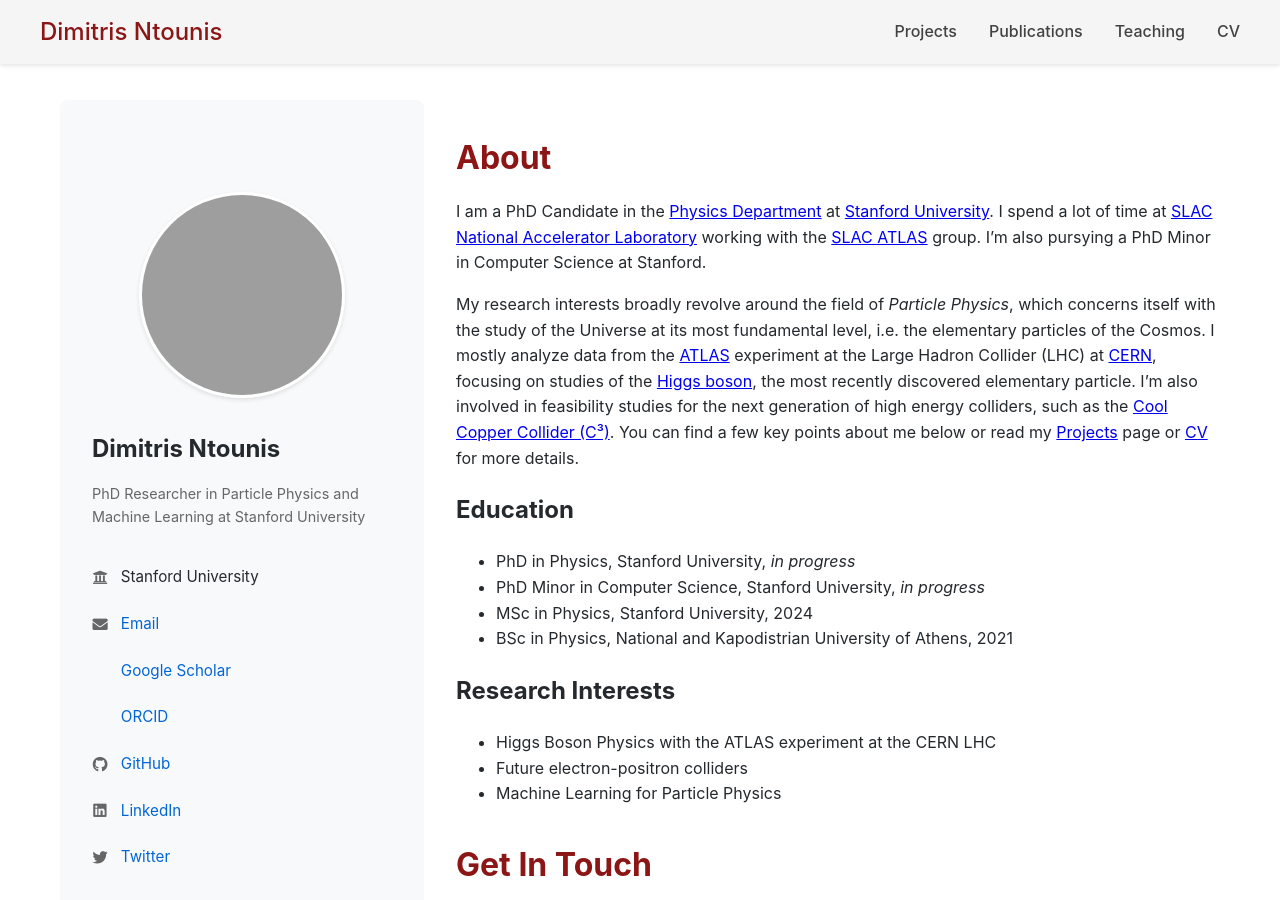
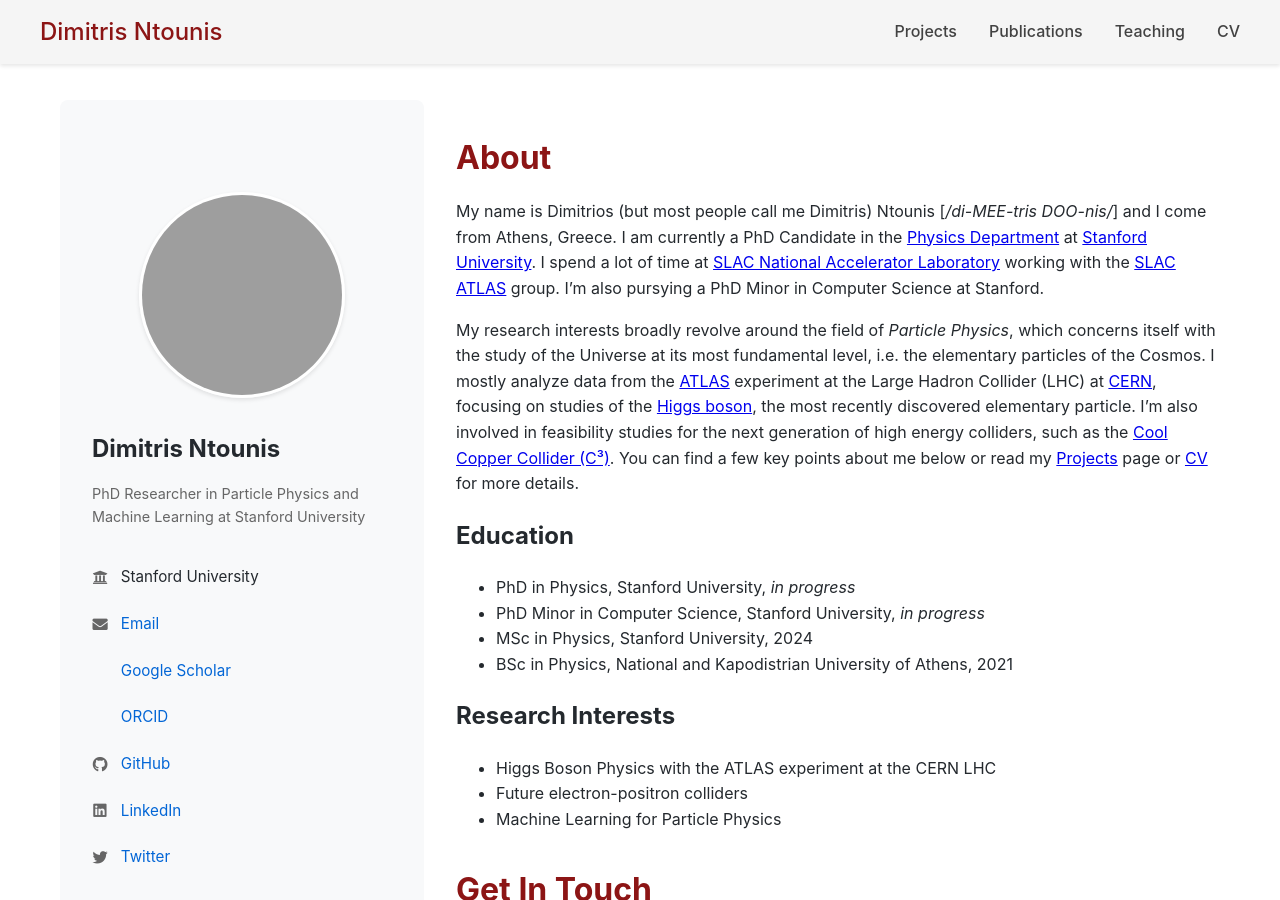
Before and after one commit to dntounis/dntounis.github.io, a Jekyll site: the page built from index.md, in a window 1280 px wide and 900 px high. Built offline with Jekyll 4.4.1, drawn with Linux system fonts in a browser that asks for light colours; a style sheet for code colours, icons or effects is not loaded; grey boxes are pictures that could not be loaded.

Commit message:
update CV

```diff
--- a/_config.yml
+++ b/_config.yml
@@ -184,4 +184,5 @@ academic_links:
   research_gate: true
   orcid: true
 
-cv_pdf: /assets/files/Dimitris_Ntounis_academic_CV_November2024.pdf  # Update this path to your CV's location
+#cv_pdf: /assets/files/Dimitris_Ntounis_academic_CV_November2024.pdf  # Update this path to your CV's location
+cv_pdf: /assets/files/DN_CV_18Nov2024.pdf
--- a/assets/css/style.scss
+++ b/assets/css/style.scss
@@ -165,9 +165,3 @@ body {
   border-radius: 8px;
   height: 300px;
 }
-
-.home-section-title {
-  color: #8C1515;
-  margin-top: 2rem;
-  margin-bottom: 1rem;
-}
--- a/index.md
+++ b/index.md
@@ -10,7 +10,9 @@ title: Dimitris Ntounis
 
 <h1 class="cardinal-red-title">About</h1>
 
-I am a PhD Candidate in the <a href="https://physics.stanford.edu/" target="_blank">Physics Department</a> at <a href="https://www.stanford.edu/" target="_blank">Stanford University</a>. I spend a lot of time at <a href="https://www6.slac.stanford.edu/" target="_blank">SLAC National Accelerator Laboratory</a> working with the <a href="https://atlas.slac.stanford.edu/" target="_blank">SLAC ATLAS</a> group. I'm also pursying a PhD Minor in Computer Science at Stanford.
+
+
+My name is Dimitrios (but most people call me Dimitris) Ntounis [*/di-MEE-tris DOO-nis/*] and I come from Athens, Greece. I am currently a PhD Candidate in the <a href="https://physics.stanford.edu/" target="_blank">Physics Department</a> at <a href="https://www.stanford.edu/" target="_blank">Stanford University</a>. I spend a lot of time at <a href="https://www6.slac.stanford.edu/" target="_blank">SLAC National Accelerator Laboratory</a> working with the <a href="https://atlas.slac.stanford.edu/" target="_blank">SLAC ATLAS</a> group. I'm also pursying a PhD Minor in Computer Science at Stanford.
 
 
 My research interests broadly revolve around the field of *Particle Physics*, which concerns itself with the study of the Universe at its most fundamental level, i.e. the elementary particles of the Cosmos. I mostly analyze data from the <a href="https://atlas.cern/" target="_blank">ATLAS</a> experiment at the Large Hadron Collider (LHC) at <a href="https://home.cern/" target="_blank">CERN</a>, focusing on studies of the <a href="https://en.wikipedia.org/wiki/Higgs_boson" target="_blank">Higgs boson</a>, the most recently discovered elementary particle. I'm also involved in feasibility studies for the next generation of high energy colliders, such as the <a href="https://web.slac.stanford.edu/c3/" target="_blank">Cool Copper Collider (C³)</a>. You can find a few key points about me below or read my [Projects](/projects) page or <a href="{{ site.cv_pdf }}" target="_blank">CV</a> for more details.
```
Also changed, not shown: 2 other files.
